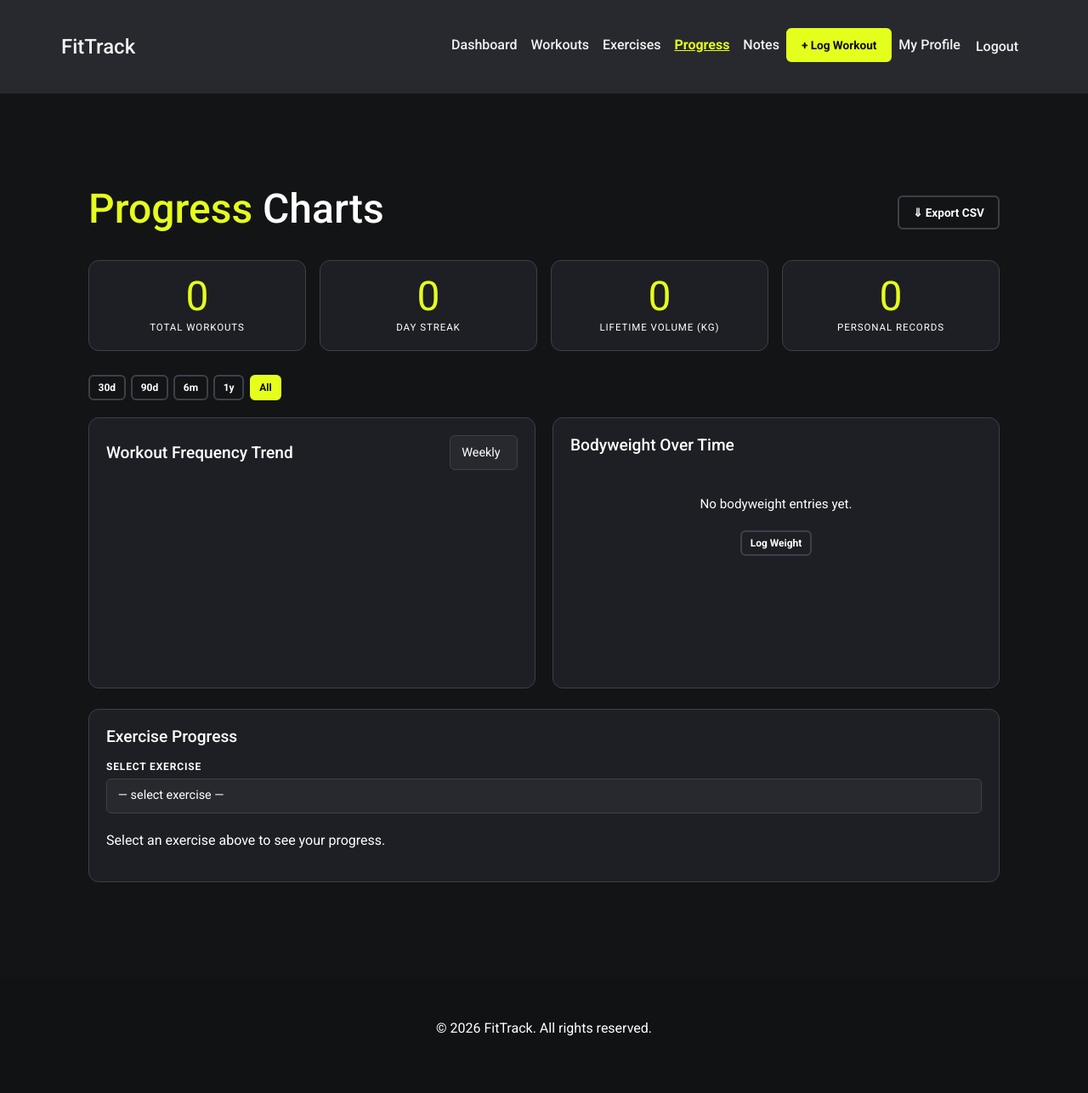
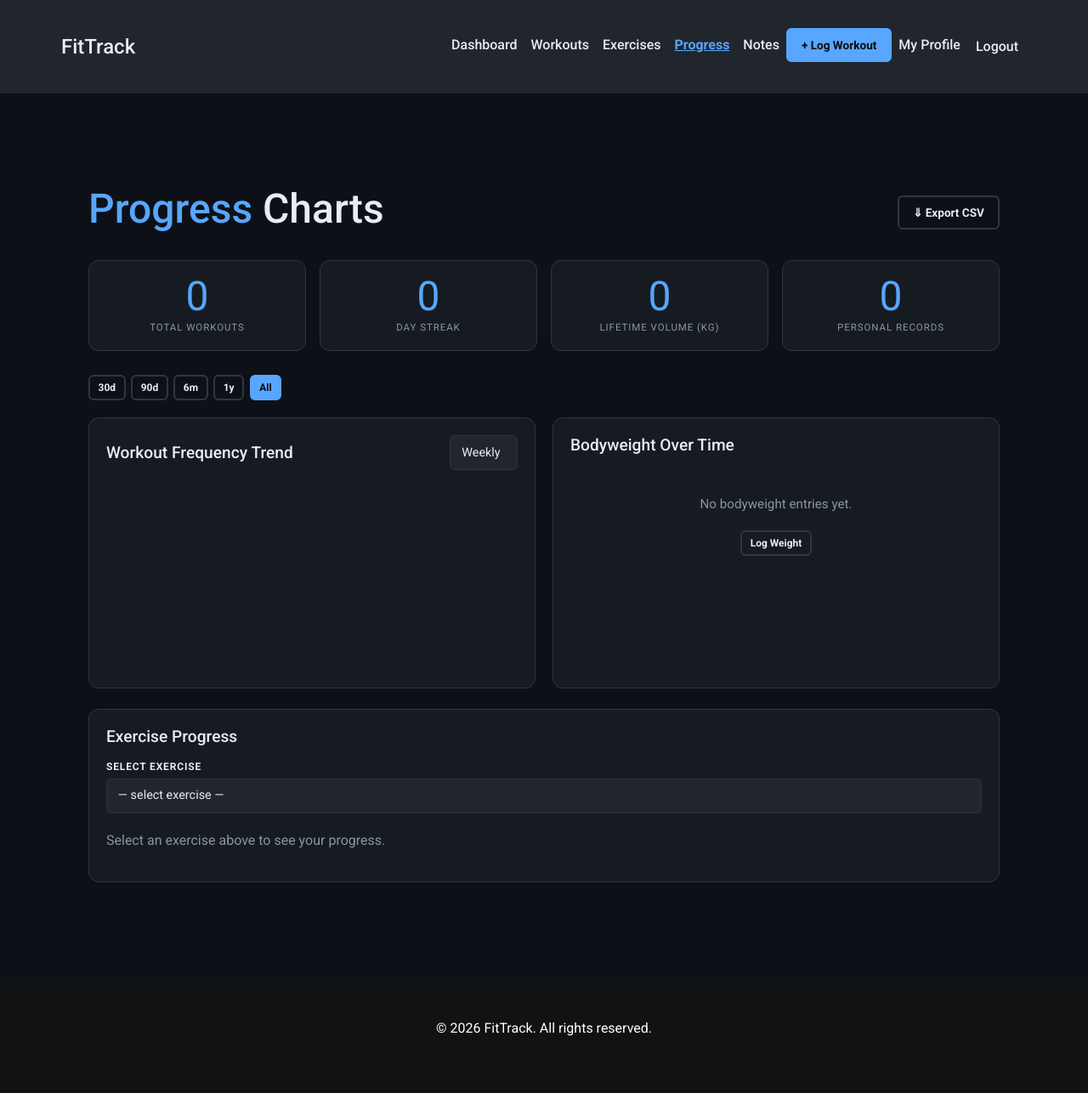
Before and after one commit to MHussainGit/Milestone-Project-3--fitness-tracker, a Django app: page /progress/ in a window 1280 px wide. Shown: the whole page at 85% size. Run offline with Django 4.2, Linux system fonts and the light colour scheme; the visitor is signed in with stand-in values (Sample User, id 1); data that the repository does not hold is empty; a map, chart or similar area stays blank.

Commit message:
Apply Arctic Blue colour scheme for improved readability

```diff
--- a/static/css/styles.css
+++ b/static/css/styles.css
@@ -5,24 +5,24 @@
 
 /*CSS Variables for consistent theming*/
 :root {
-    --primary-color: #e5ff1c;
-    --dark-bg: #121212;
+    --primary-color: #58a6ff;
+    --dark-bg: #0d1117;
     --overlay-bg: rgba(0, 0, 0, 0.65);
-    --text-light: #f2f2f2;
+    --text-light: #e6edf3;
     --border-radius: 6px;
-    --bg: #131416;
-    --surface: #1e1f24;
-    --surface2: #27292f;
-    --surface3: #32363f;
-    --border: #3c4048;
-    --accent: #e5ff1c;
-    --accent2: #e5e5e5;
-    --text: #ffffff;
-    --muted: #ffffff;
-    --danger: #ff5a5a;
-    --info: #67e1ff;
-    --success: #57d377;
-    --warning: #ffc107;
+    --bg: #0d1117;
+    --surface: #161b22;
+    --surface2: #21262d;
+    --surface3: #30363d;
+    --border: #30363d;
+    --accent: #58a6ff;
+    --accent2: #79c0ff;
+    --text: #e6edf3;
+    --muted: #8b949e;
+    --danger: #f85149;
+    --info: #79c0ff;
+    --success: #3fb950;
+    --warning: #d29922;
     --font-d: 'Roboto', sans-serif;
     --font-b: 'Roboto', sans-serif;
     --r: 6px;
@@ -534,7 +534,7 @@ textarea:focus,
 .form-group { margin-bottom: 1rem; }
 .form-group label {
   display: block; margin-bottom: .3rem; font-size: .75rem; font-weight: 600;
-  color: #ffffff; text-transform: uppercase; letter-spacing: .07em;
+  color: var(--text); text-transform: uppercase; letter-spacing: .07em;
 }
 .form-control,
 .form-group input,
@@ -542,7 +542,7 @@ textarea:focus,
 .form-group textarea {
   width: 100%; padding: .55rem .8rem;
   background: var(--surface2); border: 1px solid var(--border);
-  border-radius: var(--r); color: #ffffff;
+  border-radius: var(--r); color: var(--text);
   font-family: var(--font-b); font-size: .9rem;
   transition: border-color var(--t), box-shadow var(--t); outline: none;
 }
@@ -552,9 +552,9 @@ textarea:focus,
 .form-group textarea:focus {
   border-color: var(--accent); box-shadow: 0 0 0 3px rgba(212,255,0,.1);
 }
-.form-group select option { background: var(--surface2); color: #ffffff; }
-.form-group select option[value=""] { color: #ffffff; font-weight: 600; }
-.form-group select { color: #ffffff; }
+.form-group select option { background: var(--surface2); color: var(--text); }
+.form-group select option[value=""] { color: var(--text); font-weight: 600; }
+.form-group select { color: var(--text); }
 .form-row { display: grid; grid-template-columns: repeat(auto-fit, minmax(100px,1fr)); gap: .75rem; }
 .form-actions { display: flex; gap: .5rem; margin-top: 1.4rem; flex-wrap: wrap; }
 .form-error { color: var(--danger); font-size: .76rem; margin-top: .2rem; }
@@ -566,7 +566,7 @@ textarea:focus,
   display: flex; align-items: center; justify-content: space-between;
   flex-wrap: wrap; gap: .75rem; margin-bottom: 1.75rem;
 }
-.page-header h1 { font-family: var(--font-d); font-size: clamp(1.8rem,5vw,3rem); line-height: 1; color: #ffffff; }
+.page-header h1 { font-family: var(--font-d); font-size: clamp(1.8rem,5vw,3rem); line-height: 1; color: var(--text); }
 .page-header h1 em { color: var(--accent); font-style: normal; }
 
 /* ════════════════════════════════════════════════════
@@ -596,7 +596,7 @@ textarea:focus,
 /* ════════════════════════════════════════════════════
    CHARTS
    ════════════════════════════════════════════════════ */
-.chart-title { font-family: var(--font-d); font-size: 1.2rem; margin-bottom: .9rem; color: #ffffff; }
+.chart-title { font-family: var(--font-d); font-size: 1.2rem; margin-bottom: .9rem; color: var(--text); }
 .chart-wrap  { position: relative; height: 220px; }
 
 /* ════════════════════════════════════════════════════
--- a/tracker/templates/tracker/progress.html
+++ b/tracker/templates/tracker/progress.html
@@ -150,10 +150,12 @@ const chartDefaults = {
   maintainAspectRatio: false,
   plugins: { legend: { display: false } },
   scales: {
-    x: { ticks: { color: '#777', maxTicksLimit: 8 }, grid: { color: '#2e2e2e' } },
-    y: { ticks: { color: '#777' }, grid: { color: '#2e2e2e' } }
+    x: { ticks: { color: '#8b949e', maxTicksLimit: 8 }, grid: { color: '#21262d' } },
+    y: { ticks: { color: '#8b949e' }, grid: { color: '#21262d' } }
   }
 };
+const axisTitle = (text) => ({ display: true, text, color: '#58a6ff', font: { size: 12, weight: 'bold' } });
+const legendLabels = { color: '#e6edf3' };
 
 // Frequency chart
 const freqLabels = {{ freq_labels|safe }};
@@ -163,19 +165,16 @@ if (freqLabels.length) {
     type: 'bar',
     data: {
       labels: freqLabels,
-      datasets: [{ label: 'Workouts', data: freqData, backgroundColor: 'rgba(99,179,237,0.6)', borderColor: '#63b3ed', borderWidth: 1 }]
+      datasets: [{ label: 'Workouts', data: freqData, backgroundColor: 'rgba(255,166,87,0.55)', borderColor: '#ffa657', borderWidth: 1 }]
     },
     options: {
       ...chartDefaults,
       plugins: {
         ...chartDefaults.plugins,
-        legend: { display: true, position: 'bottom', labels: { color: '#f1f1f1' } },
+        legend: { display: true, position: 'bottom', labels: legendLabels },
         tooltip: { callbacks: { label: ctx => ctx.parsed.y + ' workouts' } }
       },
-      scales: {
-        ...chartDefaults.scales,
-        y: { ...chartDefaults.scales.y, title: { display: true, text: 'Number of Workouts', color: '#e5ff1c', font: { size: 12, weight: 'bold' } } }
-      }
+      scales: { ...chartDefaults.scales, y: { ...chartDefaults.scales.y, title: axisTitle('Number of Workouts') } }
     }
   });
 }
@@ -197,21 +196,18 @@ if (bwLabels.length) {
     data: {
       labels: bwLabels,
       datasets: [
-        { label: 'Weight', data: bwData, borderColor: '#4fa3ff', backgroundColor: 'rgba(79,163,255,0.1)', tension: 0.3, fill: true, pointRadius: 4 },
-        { label: '7-day avg', data: bwMaData, borderColor: '#e5ff1c', borderDash: [4, 4], borderWidth: 2, pointRadius: 0, fill: false, tension: 0.4, spanGaps: false }
+        { label: 'Weight', data: bwData, borderColor: '#58a6ff', backgroundColor: 'rgba(88,166,255,0.1)', tension: 0.3, fill: true, pointRadius: 4 },
+        { label: '7-day avg', data: bwMaData, borderColor: '#d2a8ff', borderDash: [4, 4], borderWidth: 2, pointRadius: 0, fill: false, tension: 0.4, spanGaps: false }
       ]
     },
     options: {
       ...chartDefaults,
       plugins: {
         ...chartDefaults.plugins,
-        legend: { display: true, position: 'bottom', labels: { color: '#f1f1f1' } },
+        legend: { display: true, position: 'bottom', labels: legendLabels },
         tooltip: { callbacks: { label: ctx => ctx.parsed.y + ' kg' } }
       },
-      scales: {
-        ...chartDefaults.scales,
-        y: { ...chartDefaults.scales.y, title: { display: true, text: 'Weight (kg)', color: '#e5ff1c', font: { size: 12, weight: 'bold' } } }
-      }
+      scales: { ...chartDefaults.scales, y: { ...chartDefaults.scales.y, title: axisTitle('Weight (kg)') } }
     }
   });
 }
@@ -233,11 +229,11 @@ if (exLabels.length && document.getElementById('exChart')) {
       datasets: [{
         label: 'Session',
         data: bubbleData,
-        backgroundColor: 'rgba(61,224,160,0.55)',
-        borderColor: '#3de0a0',
+        backgroundColor: 'rgba(63,185,80,0.55)',
+        borderColor: '#3fb950',
         borderWidth: 1.5,
-        hoverBackgroundColor: 'rgba(229,255,28,0.7)',
-        hoverBorderColor: '#e5ff1c',
+        hoverBackgroundColor: 'rgba(88,166,255,0.7)',
+        hoverBorderColor: '#58a6ff',
       }]
     },
     options: {
@@ -266,7 +262,7 @@ if (exLabels.length && document.getElementById('exChart')) {
         },
         y: {
           ...chartDefaults.scales.y,
-          title: { display: true, text: 'Weight (kg)', color: '#e5ff1c', font: { size: 12, weight: 'bold' } }
+          title: axisTitle('Weight (kg)')
         }
       }
     }
```
Also changed, not shown: other parts of static/css/styles.css (+19 -19 lines).
